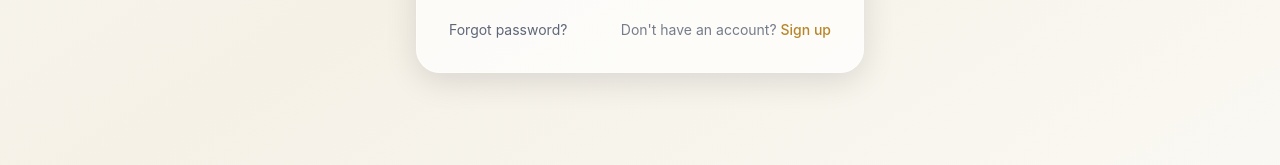
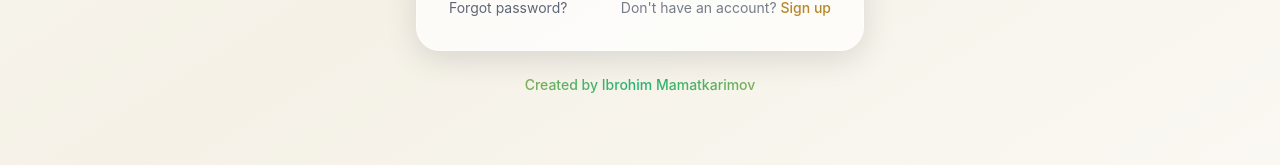
Before and after one commit to IbrohimMamatkarimov/myiqtisodai, a Next.js app in the folder frontend/: page /en/login in a window 1280 px wide. Shown: the part 566-731 px from the top of the page. Built offline with nearby package versions, Linux system fonts and the light colour scheme; no server answers.

Commit message:
Add creator information to auth-shell component
Added a footer with creator information.

```diff
--- a/frontend/src/components/auth-shell.tsx
+++ b/frontend/src/components/auth-shell.tsx
@@ -25,7 +25,10 @@ export function AuthShell({
           <h1 className="font-display text-2xl font-bold">{title}</h1>
           <p className="mt-1 text-sm text-ink-700/60 dark:text-cream-100/60">{subtitle}</p>
         </div>
-        <div className="glass-card p-8">{children}</div>
+       <div className="glass-card p-8">{children}</div>
+        <p className="mt-6 text-center text-sm font-medium bg-gradient-to-r from-gold-500 via-emerald-500 to-gold-500 bg-clip-text text-transparent">
+           Created by Ibrohim Mamatkarimov
+        </p>
       </div>
     </div>
   );
```
